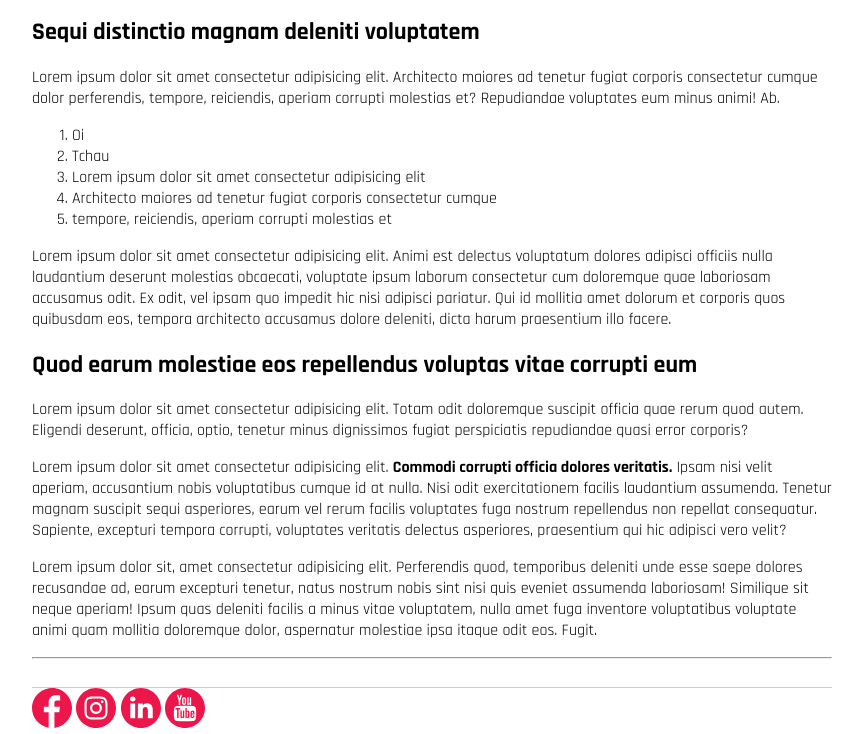
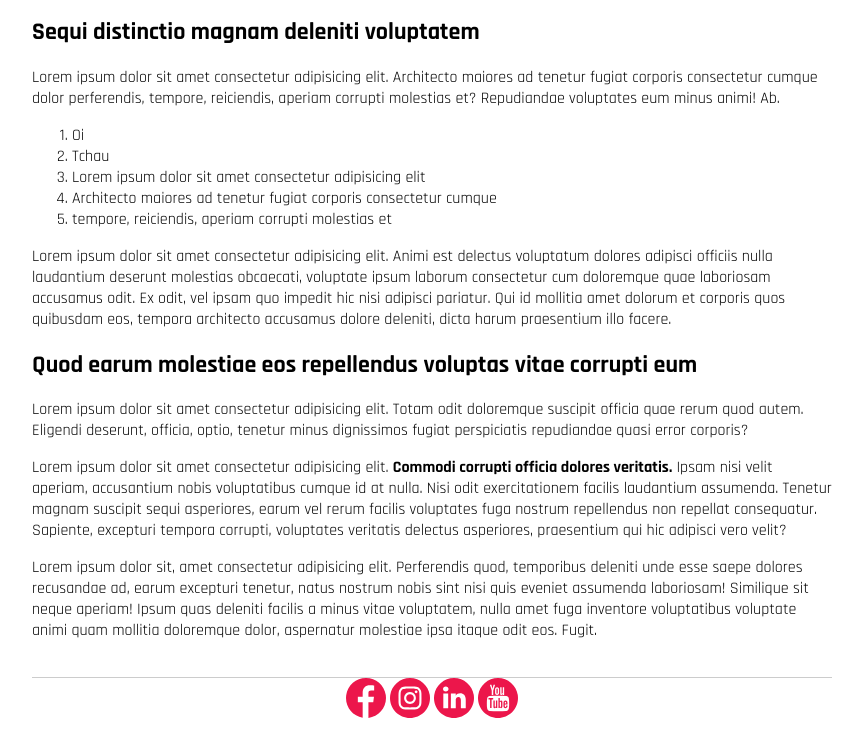
Before and after one commit to Rafamstto/crud-dh, a website: page index.html in a window 1280 px wide. Shown: the part 323-1057 px from the top of the page, without its empty margins (208-1071 px from the left). Drawn offline with Linux system fonts and the light colour scheme.

Commit message:
Aula 2411

```diff
--- a/css/style.css
+++ b/css/style.css
@@ -23,6 +23,7 @@ main{
     border-bottom: solid 1px #ccc;
     padding-bottom: 20px;
 }
-footer{
-
+div.container{
+    width: fit-content;
+    margin: 0 auto;
 }
--- a/index.html
+++ b/index.html
@@ -49,14 +49,16 @@
 
       <p>Lorem ipsum dolor sit, amet consectetur adipisicing elit. Perferendis quod, temporibus deleniti unde esse saepe dolores recusandae ad, earum excepturi tenetur, natus nostrum nobis sint nisi quis eveniet assumenda laboriosam! Similique sit neque aperiam! Ipsum quas deleniti facilis a minus vitae voluptatem, nulla amet fuga inventore voluptatibus voluptate animi quam mollitia doloremque dolor, aspernatur molestiae ipsa itaque odit eos. Fugit.</p>
     </section>
-     <hr>
+
+     <!--<hr>-->
   </main>
-  <footer></footer>
   <footer>
+    <div class= "container">
     <a href="https://facebook.com"><img src="./img/facebook.svg" alt="" width="40"></a>
     <a href="https://instagram.com"><img src="./img/instagram.svg" alt="" width="40"></a>
     <a href="https://linkedin.com"><img src="./img/linkedin.svg" alt="" width="40"></a>
     <a href="https://youtube.com"><img src="./img/youtube.svg" alt="" width="40"></a>
+  </div>
   </footer>
 </body>
 </html>
```
